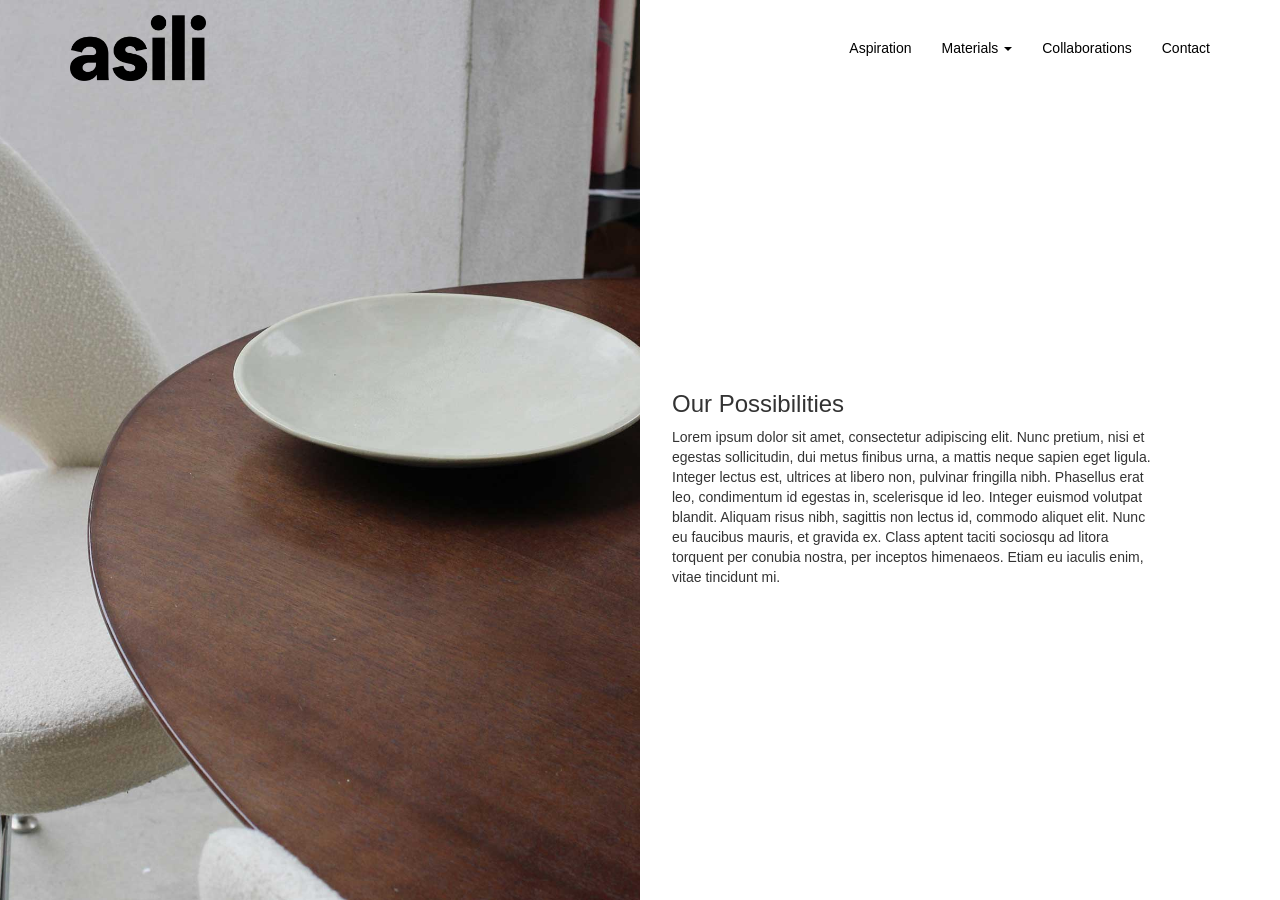
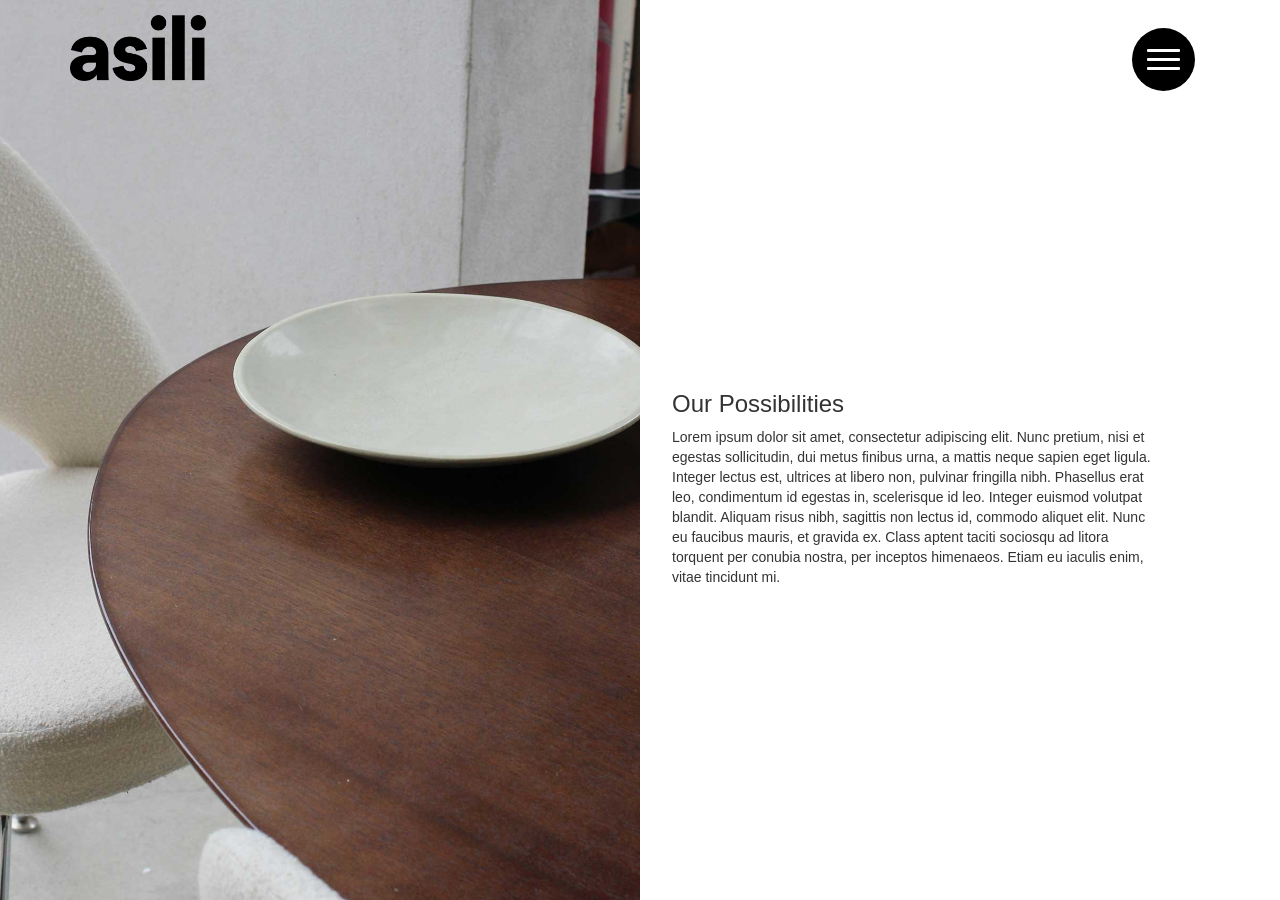
Before and after one commit to FinnLawrence/asili-web, a Jekyll site: the page built from materials/index.html, in a window 1280 px wide. Built offline with Jekyll 4.4.1, drawn with Linux system fonts in a browser that asks for light colours; nearby versions of some CDN libraries.

Commit message:
Homepage work

```diff
--- a/_includes/basics.html
+++ b/_includes/basics.html
@@ -10,8 +10,11 @@
         if (bgPosition) {
             parent.style.backgroundPosition = bgPosition;
         }
+        var lockOpacity = element.dataset.lockOpacity;
+        if (!lockOpacity) {
+            parent.style.opacity = "1";
+        }
         parent.style.backgroundImage = url;
-        parent.style.opacity = "1";
     }
 </script>
 
--- a/_includes/nav.html
+++ b/_includes/nav.html
@@ -1,34 +1,24 @@
 <nav class="navbar navbar-default navbar-fixed-top">
     <div class="container">
-        <!-- Brand and toggle get grouped for better mobile display -->
         <div class="navbar-header">
-            <button type="button" class="navbar-toggle collapsed" data-toggle="collapse" data-target="#navbar-collapse" aria-expanded="false">
+            <button id="navigation-toggle" type="button" class="navbar-toggle collapsed">
                 <span class="sr-only">Toggle navigation</span>
                 <span class="icon-bar"></span>
                 <span class="icon-bar"></span>
                 <span class="icon-bar"></span>
+                <ul class="nav-links">
+                    <li><a href="/aspiration/">Aspiration</a></li>
+                    <li><a href="/materials/horn/">Horn</a></li>
+                    <li><a href="/materials/soap-stone/">Soap Stone</a></li>
+                    <li><a href="/materials/olive-wood/">Olive Wood</a></li>
+                    <li><a href="/collaborations/">Collaborations</a></li>
+                    <li><a href="/contact/">Contact</a></li>
+                </ul>
                 <div class="mobile-expand"></div>
             </button>
-            <a class="navbar-brand" href="/">
+            <a class="navbar-brand fade-opacity" href="/">
                 <img src="/img/logo-500.png">
             </a>
         </div>
-
-        <!-- Collect the nav links, forms, and other content for toggling -->
-        <div class="collapse navbar-collapse" id="navbar-collapse">
-            <ul class="nav navbar-nav navbar-right">
-                <li><a href="/aspiration">Aspiration</a></li>
-                <li class="dropdown">
-                    <a class="asili-dropdown-toggle" role="button" aria-haspopup="true" aria-expanded="false">Materials <span class="caret"></span></a>
-                    <ul class="dropdown-menu">
-                        <li><a href="/materials/horn">Horn</a></li>
-                        <li><a href="/materials/soap-stone">Soap Stone</a></li>
-                        <li><a href="/materials/olive-wood">Olive Wood</a></li>
-                    </ul>
-                </li>
-                <li><a href="/collaborations">Collaborations</a></li>
-                <li><a href="/contact">Contact</a></li>
-            </ul>
-        </div>
     </div>
 </nav>
--- a/css/site.scss
+++ b/css/site.scss
@@ -51,6 +51,16 @@ html, body {
 // NAVIGATION
 // ##########
 
+@media(min-width: 768px) {
+    .navbar-toggle {
+        display: block;
+    }
+}
+
+.navbar-header {
+    width: 100%;
+}
+
 .navbar-default {
     background-color: transparent;
     border: 0px;
@@ -64,25 +74,11 @@ html, body {
         }
     }
 
-    .navbar-nav>li>a {
-        color: #000;
-
-        @media(min-width: 768px) {
-            padding-top: 26px;
-            padding-bottom: 26px;
-        }
-    }
-
-    .navbar-nav>li:hover, .navbar-nav>li:active {
-        color: #000;
-        background-color: #e7e7e7;
-    }
-
     .navbar-toggle {
         border-radius: 50%;
         padding: 14px 10px;
-        margin-top: 14px;
-        margin-bottom: 14px;
+        margin-top: 20px;
+        margin-bottom: 8px;
         background-color: black;
         border: 0px;
         @include transition(all 0.3s);
@@ -91,15 +87,47 @@ html, body {
             background-color: white;
         }
 
+        .nav-links {
+            list-style-type: none;
+            padding-left: 0px;
+            position: absolute;
+            right: 0px;
+            top: 100%;
+            text-align: right;
+            @include transition(all 0.3s);
+            max-height: 200px;
+            margin: 0px;
+            overflow: hidden;
+
+            li {
+
+                a {
+                    display: block;
+                    color: white;
+                    text-decoration: none;
+                    text-transform: uppercase;
+                    padding: 5px 10px;
+                    @include transition(all 0.3s);
+                }
+
+                a:hover {
+                    color: white;
+                    text-decoration: none;
+                    padding-right: 15px;
+                }
+            }
+        }
+
         .mobile-expand {
             position: absolute;
-            top: 0px;
-            right: 0px;
-            width: 350px;
-            height: 350px;
+            top: 50%;
+            left: 50%;
+            width: 500px;
+            height: 500px;
             background-color: black;
-            border-bottom-left-radius: 100%;
+            border-radius: 50%;
             @include transition(all 0.3s);
+            @include transform(translate(-50%, -50%));
             z-index: -1;
         }
     }
@@ -109,49 +137,14 @@ html, body {
             width: 0px;
             height: 0px;
         }
+
+        .nav-links {
+            max-height: 0px;
+        }
     }
 
     .navbar-toggle:focus, .navbar-toggle:hover {
-        background-color: #454545;
-    }
-
-    @media(max-width: 767px) {
-        .navbar-collapse {
-            text-align: right;
-            border: 0px;
-            box-shadow: none;
-        }
-
-        .dropdown {
-            overflow: hidden;
-
-            .dropdown-menu {
-                display: block;
-                position: static;
-                text-align: right;
-                background-color: transparent;
-            }
-
-            .dropdown-menu > li > a {
-                color: white;
-            }
-
-            .dropdown-menu>li>a:focus, .dropdown-menu>li>a:hover {
-                background-color: transparent;
-            }
-        }
-
-        .navbar-nav > li > a {
-            color: white;
-        }
-
-        .navbar-nav > li:hover, .navbar-nav > li:active {
-            background-color: transparent;
-
-            a {
-                color: white;
-            }
-        }
+        background-color: black;
     }
 }
 
@@ -167,40 +160,127 @@ html, body {
             }
         }
 
-        .navbar-nav>li>a {
-            padding-top: 38px;
-            padding-bottom: 38px;
+        .navbar-toggle {
+            padding: 21px 15px;
+            margin-top: 28px;
+
+            .icon-bar {
+                width: 33px;
+                height: 3px;
+            }
+
+            .icon-bar+.icon-bar {
+                margin-top: 6px;
+            }
         }
     }
 }
 
-.dropdown {
+// ########
+// HOMEPAGE
+// ########
 
-    .dropdown-menu {
-        min-width: 0px;
-        width: 100%;
-        border: 0px;
-        padding: 0px;
-        background-color: #e7e7e7;
-        box-shadow: none;
+.homepage-overlay {
+    position: absolute;
+    z-index: 30;
+    top: 0px;
+    bottom: 0px;
+    right: 0px;
+    left: 0px;
+}
 
-        li>a {
-            padding: 3px 15px;
+.homepage-overlay.homepage-overlay-right {
+    left: 50%;
+}
+
+.homepage-overlay.homepage-overlay-left {
+    right: 50%;
+}
+
+.homepage-overlay.centered-slash {
+    z-index: 32;
+    display: flex;
+    align-items: center;
+    justify-content: center;
+
+    span.slash {
+        font-size: 48px;
+        color: black;
+    }
+}
+
+.homepage-overlay.left-logo {
+    right: 50%;
+    z-index: 28;
+    display: flex;
+    align-items: center;
+    justify-content: flex-end;
+
+    span.left-logo-wrapper {
+        padding-right: 20px;
+        padding-bottom: 10px;
+
+        img {
+            height: 64px;
         }
     }
+}
 
-    .asili-dropdown-toggle:hover ~ .dropdown-menu {
-        display: block;
+.homepage-overlay.right-description {
+    left: 50%;
+    z-index: 28;
+    display: flex;
+    align-items: center;
+    justify-content: flex-start;
+
+    span.description {
+        padding-left: 20px;
+        font-size: 16px;
+        font-weight: bold;
+        color: black;
     }
+}
 
-    .dropdown-menu:hover {
-        display: block;
+.homepage {
+    .homepage-overlay-left, .homepage-overlay-right, .navbar-brand {
+        opacity: 0;
+    }
+}
+
+.homepage.frame-2 {
+    .homepage-overlay-right {
+        opacity: 1;
+    }
+}
+
+.homepage.frame-3 {
+    .homepage-overlay-right, .homepage-overlay-left, .navbar-brand {
+        opacity: 1;
+    }
+}
+
+.homepage.frame-4 {
+    .homepage-overlay-left, .navbar-brand {
+        opacity: 1;
     }
 }
 
 // #########
 // UTILITIES
 // #########
+
+
+.image-background {
+    background-size: cover;
+
+    img {
+        display: none;
+    }
+}
+
+.fade-opacity {
+    @include transition(opacity 1s);
+}
 
 .theme-bg {
     background-color: {{ site.color-background }};
@@ -281,21 +361,6 @@ h4.section-title {
         min-height: 100%;
         width: auto;
         height: auto;
-    }
-}
-
-.centered-caption-wrapper {
-    position: absolute;
-    top: 0;
-    right: 0;
-    bottom: 0;
-    left: 0;
-    display: flex;
-    align-items: center;
-    justify-content: center;
-
-    .caption {
-        color: white;
     }
 }
 
--- a/js/site.js
+++ b/js/site.js
@@ -8,6 +8,10 @@ $(document).ready(function() {
         autoplay: true,
         fade: true,
         dots: true
+    });
+
+    $('#navigation-toggle').click(function () {
+        $('#navigation-toggle').toggleClass("collapsed");
     });
 });
 
```
Also changed, not shown: _layouts/homepage.html (added, +21 -0 lines), index.html (+18 -7 lines), js/homepage.js (added, +34 -0 lines), img/homepage/homepage-left.jpg (added), img/homepage/homepage-right.jpg (added), 2 other files.
